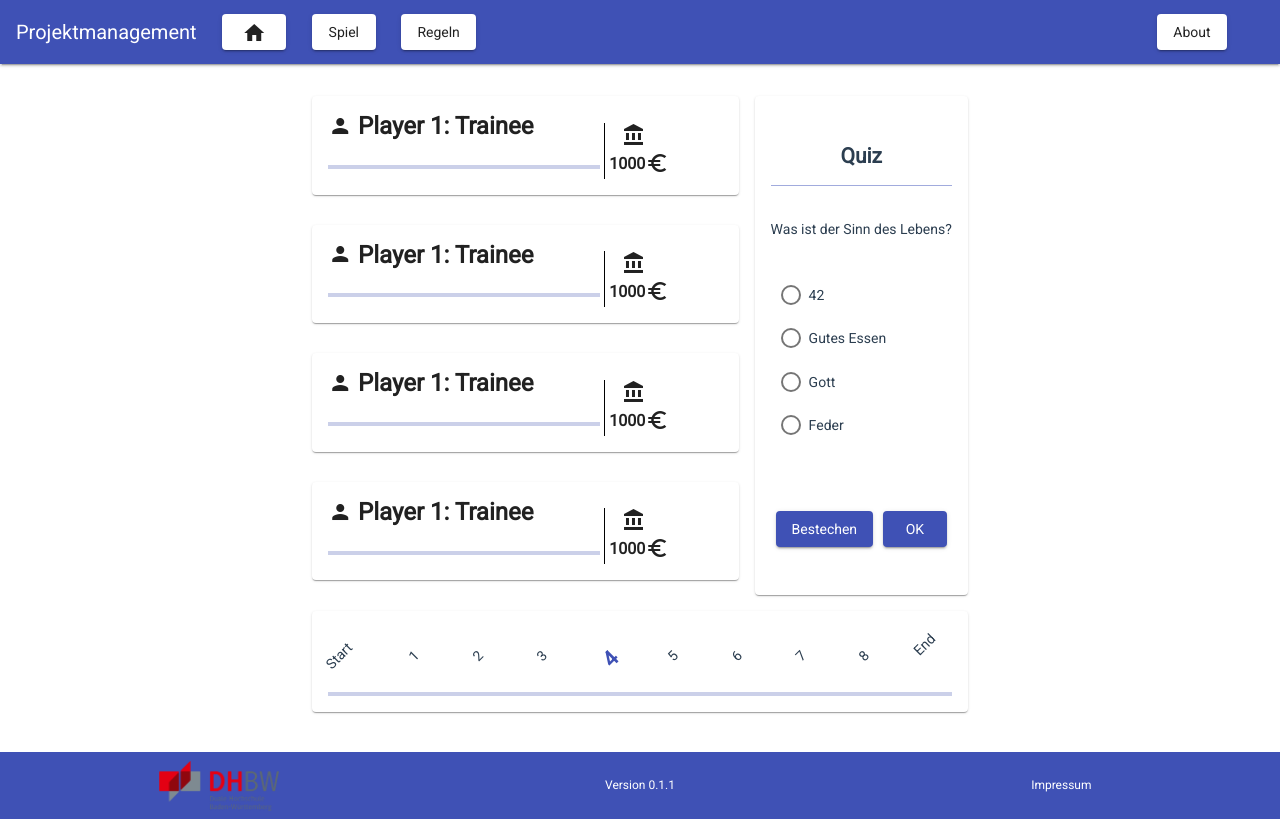
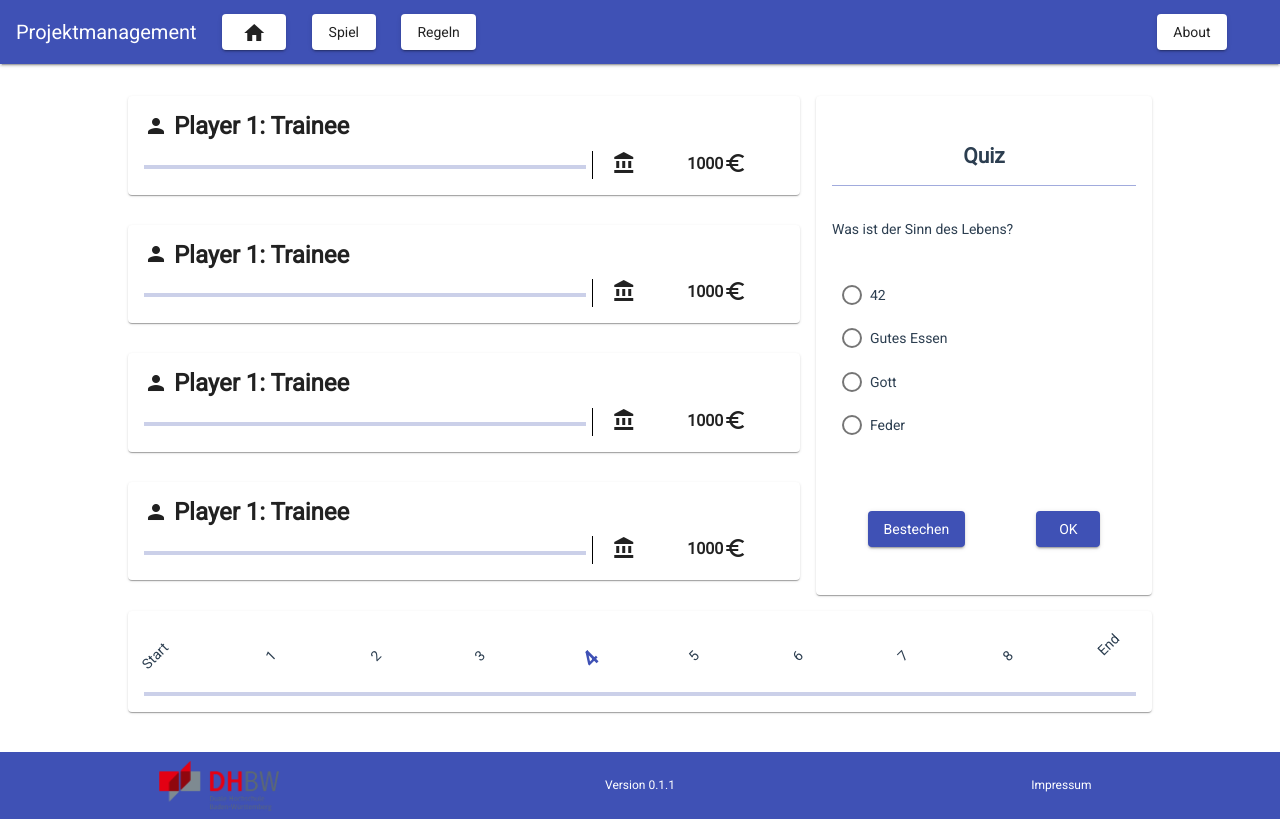
Before and after one commit to TINF17C/Project-Management-Game, an Angular app in the folder PMGame/: page /game in a window 1280 px wide. Built offline with nearby package versions, Linux system fonts and the light colour scheme.

Commit message:
fixed a bug with the view

```diff
--- a/PMGame/src/app/app.component.scss
+++ b/PMGame/src/app/app.component.scss
@@ -6,7 +6,7 @@
 }
 
 .root__container {
-  width: 100vw;
+  width: 100%;
   position: relative;
 }
 
--- a/PMGame/src/app/views/game/game.component.scss
+++ b/PMGame/src/app/views/game/game.component.scss
@@ -8,8 +8,8 @@ $primary: #3f51b5;
 
 #main__view {
   margin: 0 2rem;
-  width: auto;
-  height: 100%;
+  width: 80vw;
+  height: auto;
 }
 
 #grid {
```
Also changed, not shown: 1 other file (tests, documents, lock files or other folders).
